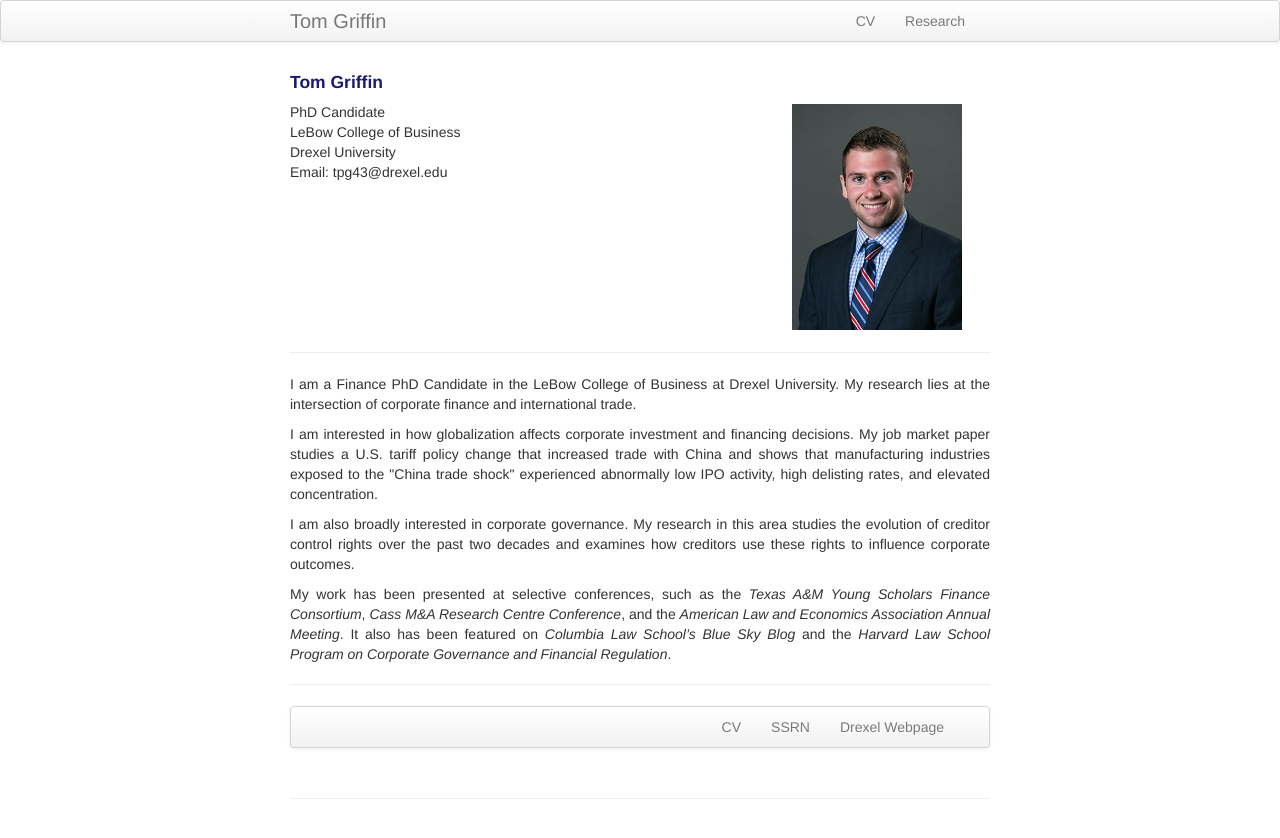
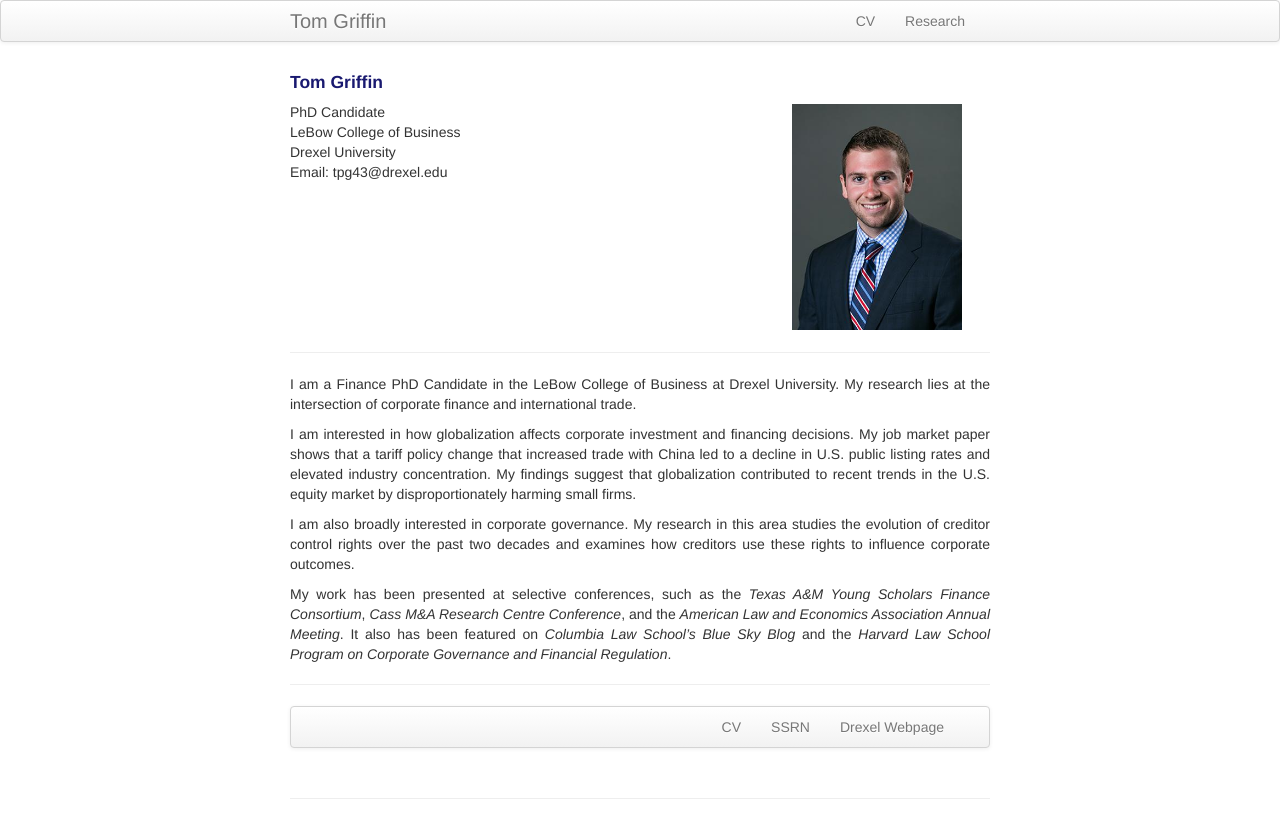
Before and after one commit to ThomasPGriffin/thomaspgriffin.github.io, a Jekyll site: the page built from index.md, in a window 1280 px wide. Shown: the top 838 px of the page. Built offline with Jekyll 4.4.1, drawn with Linux system fonts in a browser that asks for light colours.

Commit message:
Update index.md

```diff
--- a/index.md
+++ b/index.md
@@ -29,7 +29,7 @@ keywords: Tom, Griffin, Thomas, finance, phd, Drexel
 
 <p>I am a Finance PhD Candidate in the LeBow College of Business at Drexel University. My research lies at the intersection of corporate finance and international trade.</p>
 
-<p>I am interested in how globalization affects corporate investment and financing decisions. My job market paper studies a U.S. tariff policy change that increased trade with China and shows that manufacturing industries exposed to the "China trade shock" experienced abnormally low IPO activity, high delisting rates, and elevated concentration.</p>
+<p>I am interested in how globalization affects corporate investment and financing decisions. My job market paper shows that a tariff policy change that increased trade with China led to a decline in U.S. public listing rates and elevated industry concentration. My findings suggest that globalization contributed to recent trends in the U.S. equity market by disproportionately harming small firms. </p>
 
 <p>I am also broadly interested in corporate governance. My research in this area studies the evolution of creditor control rights over the past two decades and examines how creditors use these rights to influence corporate outcomes.</p>
 
```
